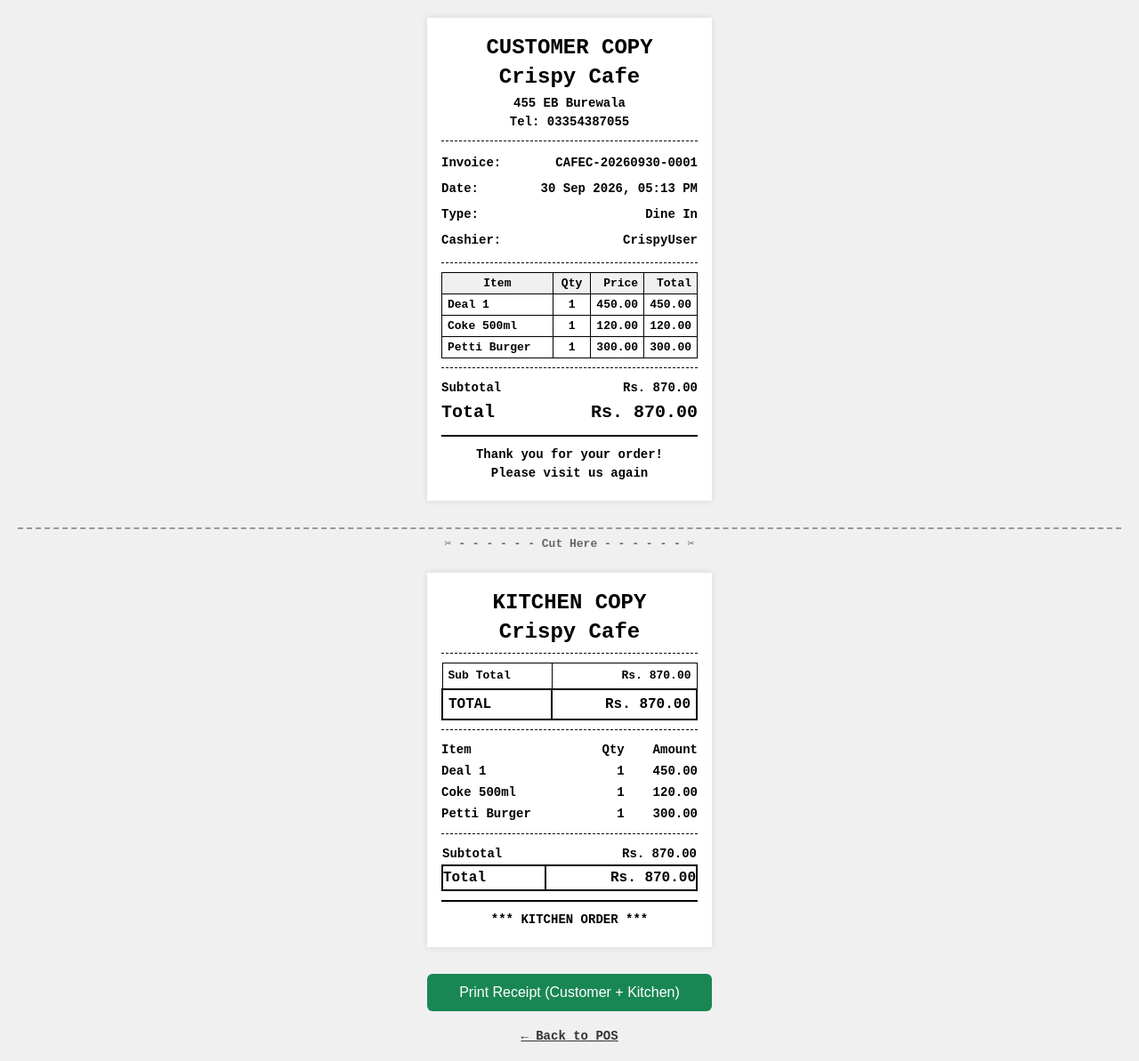
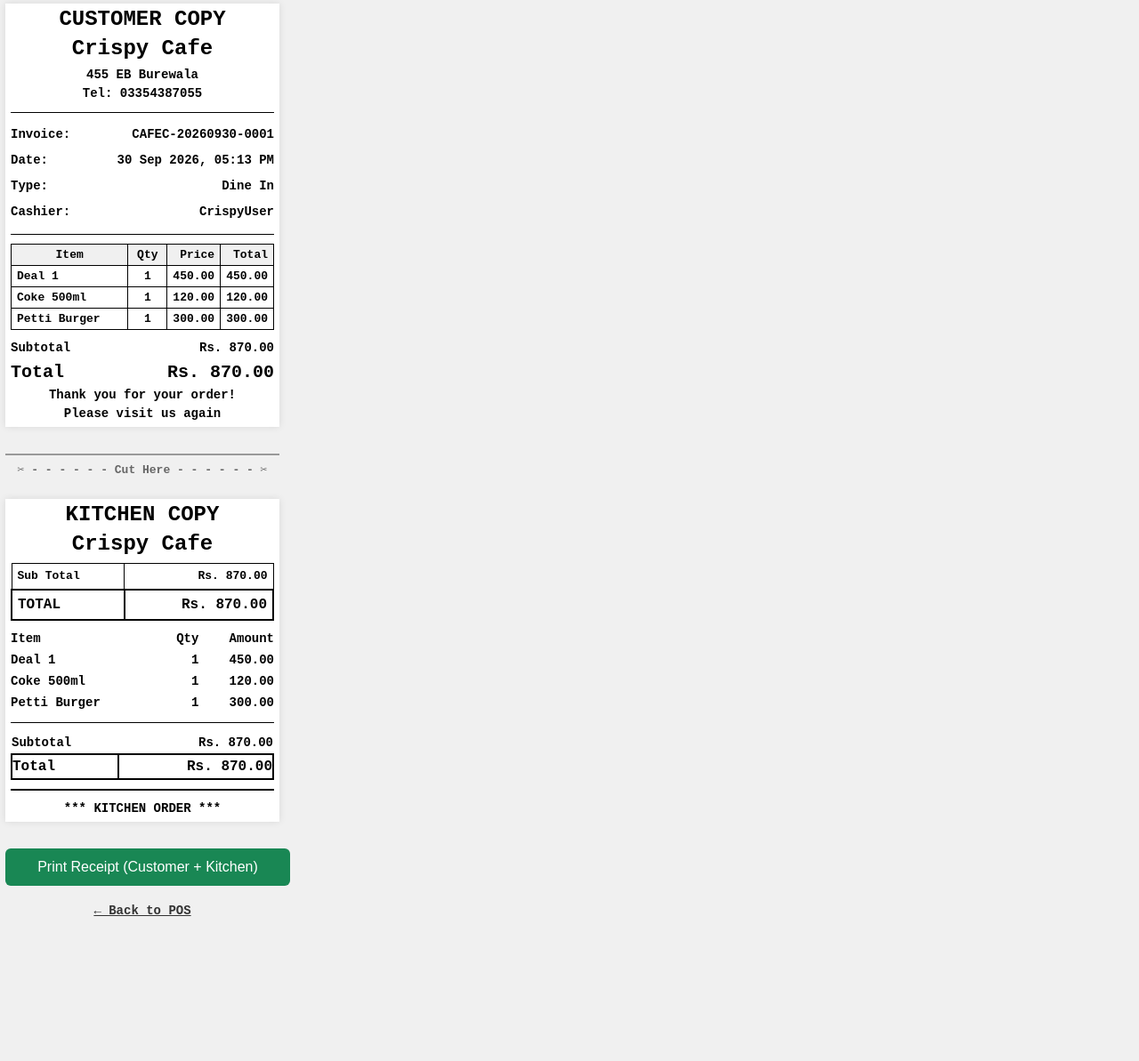
Before and after one commit to Naeemshakir0707/cafe-crispy-pos, a Django app: a page that uses pos/templates/pos/receipt.html in a window 1280 px wide. Shown: the whole page at 89% size. After the commit the page ends 1030 px from the top, so only its background shows below. Run offline with Django 5.2, Linux system fonts and the light colour scheme; a user stored in the database is signed in; data comes from the database, SQL or seed files in the repository.

Commit message:
Add solid borders and columns to receipt for better readability

```diff
--- a/pos/templates/pos/receipt.html
+++ b/pos/templates/pos/receipt.html
@@ -13,15 +13,18 @@
     body {
         font-family: 'Courier New', Courier, monospace;
         background: #f0f0f0;
-        padding: 20px;
+        padding: 4px 6px;          /* Reduced left & right margin */
         font-weight: bold;          /* All text bold by default */
+        margin: 0;
+        width: 100%;
+        max-width: 320px;
     }
 
     .receipt {
-        width: 320px;
+        width: 100%;
         margin: 0 auto 30px auto;
         background: white;
-        padding: 20px 16px;
+        padding: 4px 6px;
         box-shadow: 0 0 8px rgba(0,0,0,0.1);
         font-weight: bold;
     }
@@ -42,7 +45,7 @@
     }
 
     .line {
-        border-top: 1px dashed #000;
+        border-top: 1.5px solid #000;
         margin: 10px 0;
     }
 
@@ -92,7 +95,7 @@
         margin: 25px 0;
         font-size: 13px;
         color: #666;
-        border-top: 2px dashed #999;
+        border-top: 2px solid #999;
         padding-top: 8px;
     }
 
@@ -184,7 +187,7 @@
             display: none;
         }
         .cut-line {
-            border-top: 2px dashed #000;
+            border-top: 2px solid #000;
         }
     }
 </style>
@@ -286,7 +289,6 @@
         </tbody>
     </table>
 
-    <div class="line"></div>
 
     <table>
         <tr>
@@ -311,8 +313,6 @@
         </tr>
     </table>
 
-    <div class="double-line"></div>
-
     <div class="center small">
         <p class="bold">Thank you for your order!</p>
         <p>Please visit us again</p>
@@ -333,7 +333,6 @@
         <div class="restaurant-name">{{ restaurant.name }}</div>
     </div>
 
-    <div class="line"></div>
 
     <div class="small">
         <table class="receipt-table">
@@ -360,8 +359,7 @@
         </table>
     </div>
 
-    <div class="line"></div>
-{% if sale.customer %}
+    {% if sale.customer %}
 <div class="line"></div>
 <div class="small">
     <div class="bold">Customer Details</div>
```
